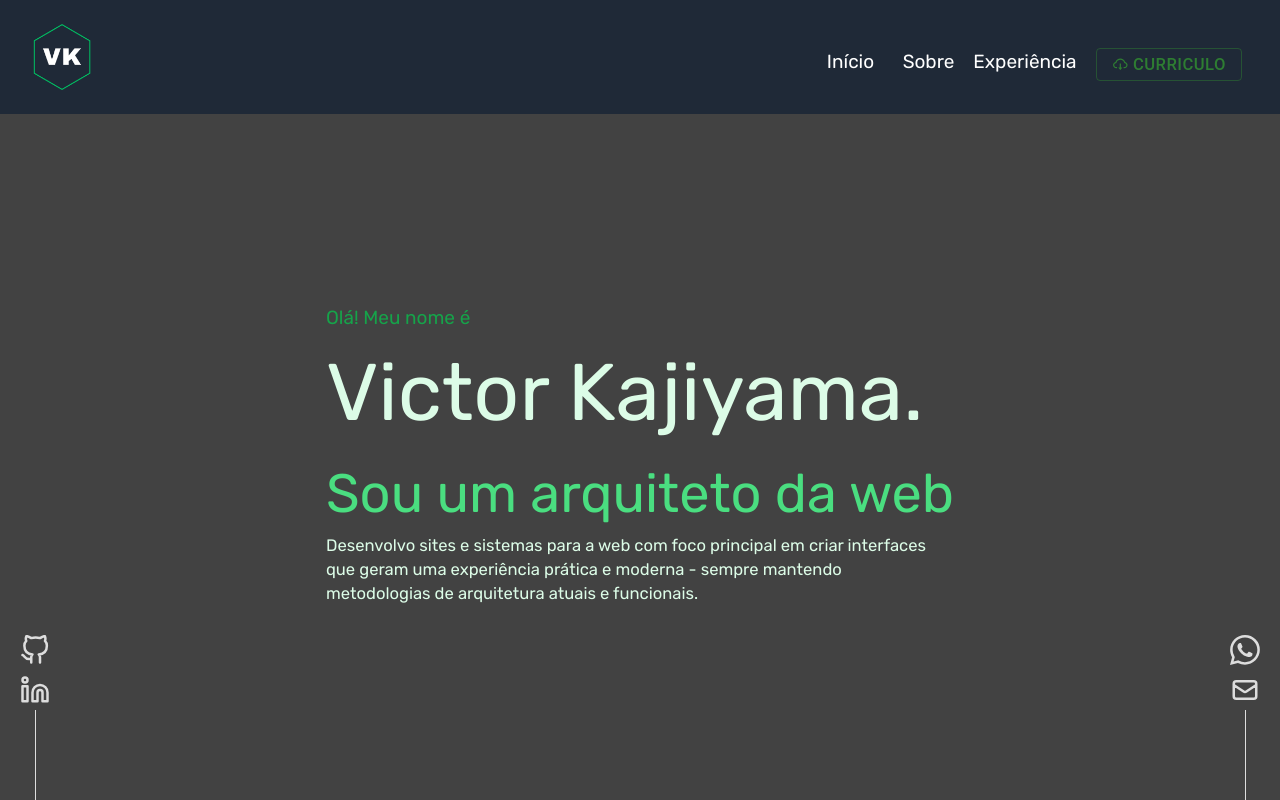
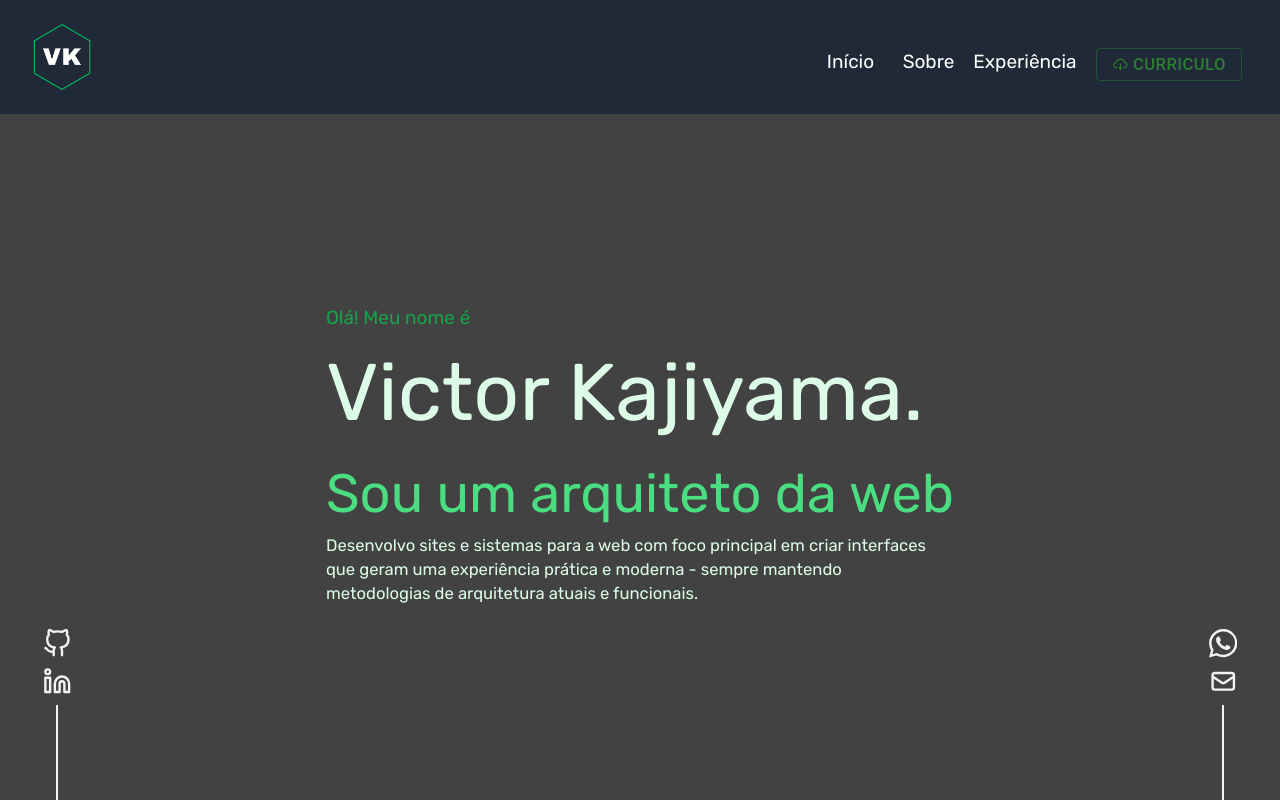
Before and after one commit to KajiyamaVK/Project-Blog, a Next.js app: page / in a window 1280 px wide. Built offline with nearby package versions, Linux system fonts and the light colour scheme.

Commit message:
Convertion from styled components to tailwind concluded

```diff
--- /dev/null
+++ b/src/components/BottomBars/ContactBar/index.tsx
@@ -0,0 +1,10 @@
+import Icon from "../Icon"
+
+export default function ContactBar() {
+    return (
+        <div className="absolute bottom-0 right-9 hidden flex-col text-2xl after:mx-auto after:block after:h-20 after:w-0.5 after:bg-slate-100 md:flex">
+            <Icon iconName="whatsapp"/>
+            <Icon iconName="email"/>
+        </div>
+    )
+};
--- /dev/null
+++ b/src/components/BottomBars/Icon/index.tsx
@@ -0,0 +1,47 @@
+import { FiGithub, FiLinkedin } from 'react-icons/fi';
+import { BsWhatsapp } from 'react-icons/bs';
+import { HiOutlineMail } from 'react-icons/hi';
+import Link from 'next/link';
+import { ReactElement } from 'react';
+
+interface iIcon {
+  iconName: string;
+}
+
+export default function Icon(props: iIcon): ReactElement {
+  let icon;
+  let classes: string = 'mb-2 cursor-pointer  text-gray-100 hover:text-green-400 transition-colors duration-300 ';
+  switch (props.iconName) {
+    case 'github':
+      icon = (
+        <Link href="https://github.com/KajiyamaVK/">
+          <FiGithub className={classes} />
+        </Link>
+      );
+      break;
+    case 'linkedin':
+      icon = (
+        <Link href="https://www.linkedin.com/in/victor-kajiyama/">
+          <FiLinkedin className={classes} />
+        </Link>
+      );
+      break;
+    case 'whatsapp':
+      icon = (
+        <Link href="https://wa.me/+5511988269888">
+          <BsWhatsapp className={classes} />
+        </Link>
+      );
+      break;
+    case 'email':
+      icon = (
+        <Link href="mailto:victor.kajiyama@gmail.com">
+          <HiOutlineMail className={classes} />
+        </Link>
+      );
+      break;
+    default:
+      icon = <div></div>;
+  }
+  return icon;
+}
--- /dev/null
+++ b/src/components/BottomBars/SocialMediaBar/index.tsx
@@ -0,0 +1,10 @@
+import Icon from '../Icon';
+
+export default function SocialMediaBar() {
+  return (
+    <div className="absolute bottom-0 left-9 hidden flex-col text-2xl after:mx-auto after:block after:h-20 after:w-0.5 after:bg-slate-100 md:flex">
+      <Icon iconName="github" />
+      <Icon iconName="linkedin" />
+    </div>
+  );
+}
--- a/src/components/ContactBar/index.tsx
+++ /dev/null
@@ -1,15 +0,0 @@
-import { Main, WhatsappIcon, EmailIcon, FormatedLink } from './style';
-
-export default function ContactBar() {
-    return (
-        <Main>
-            <FormatedLink href="https://wa.me/+5511988269888" target='_blank'>
-                <WhatsappIcon />
-            </FormatedLink>
-
-            <FormatedLink href='mailto:victor.kajiyama@gmail.com' target='_blank'>
-                <EmailIcon />
-            </FormatedLink>
-        </Main>
-    )
-};
--- a/src/components/ContactBar/style.tsx
+++ /dev/null
@@ -1,52 +0,0 @@
-import styled from 'styled-components';
-import { BsWhatsapp } from 'react-icons/bs';
-import { HiOutlineMail } from 'react-icons/hi';
-import Link from 'next/link';
-import { ReactElement, ReactNode } from 'react';
-
-const Main = styled.div`
-    display: flex;
-    flex-direction: column;
-    position: absolute;
-    bottom: 0;
-    right: 20px;
-    font-size:30px;
-    color: #ddd;
-    &::after{
-        content: "";
-        display: block;
-        width: 1px;
-        height: 90px;
-        margin: 0px auto;
-        background-color: #ddd;
-}
-`;
-
-const FormatedLink = styled(Link)`
-    color: #ddd;
-`;
-
-const IconContainer = styled.div`
-    margin: 5px 0;
-    &:hover{
-        cursor: pointer;
-        color: #00bf63;
-    }
-`;
-
-type IconProps = {
-    icon: React.ComponentType<{ size?: number }>;
-    children?: ReactNode;
-};
-
-const Icon = ({ icon: IconComponent, children }: IconProps): ReactElement => (
-    <IconContainer>
-        <IconComponent />
-        {children}
-    </IconContainer>
-);
-
-const EmailIcon = () => <Icon icon={HiOutlineMail} />;
-const WhatsappIcon = () => <Icon icon={BsWhatsapp} />;
-
-export { Main, IconContainer, FormatedLink, EmailIcon, WhatsappIcon }
--- a/src/components/SocialMediaBar/index.tsx
+++ /dev/null
@@ -1,16 +0,0 @@
-import { Main, FormatedLink, GithubIcon, LinkedinIcon } from './style';
-
-export default function SocialMediaBar() {
-    return (
-        <Main>
-            <FormatedLink href="https://github.com/KajiyamaVK/" target='_blank'>
-                <GithubIcon />
-            </FormatedLink>
-
-            <FormatedLink href="https://www.linkedin.com/in/victor-kajiyama/" target='_blank'>
-                <LinkedinIcon />
-            </FormatedLink>
-
-        </Main>
-    )
-};
--- a/src/components/SocialMediaBar/style.tsx
+++ /dev/null
@@ -1,54 +0,0 @@
-import styled from 'styled-components';
-import Link from 'next/link';
-import { FiGithub, FiLinkedin } from 'react-icons/fi';
-import { ReactElement, ReactNode } from 'react';
-
-
-
-const Main = styled.div`
-    display: flex;
-    flex-direction: column;
-    position: absolute;
-    bottom: 0;
-    left: 20px;
-    font-size:30px;
-    color: #ddd;
-    &::after{
-        content: "";
-        display: block;
-        width: 1px;
-        height: 90px;
-        margin: 0px auto;
-        background-color: #ddd;
-}
-`;
-
-const FormatedLink = styled(Link)`
-    color: #ddd;
-
-`;
-
-const IconContainer = styled.div`
-    margin: 5px 0;
-    &:hover{
-        cursor: pointer;
-        color: #00bf63;
-    }
-`;
-
-type IconProps = {
-    icon: React.ComponentType<{ size?: number }>;
-    children?: ReactNode;
-};
-
-const Icon = ({ icon: IconComponent, children }: IconProps): ReactElement => (
-    <IconContainer>
-        <IconComponent />
-        {children}
-    </IconContainer>
-);
-
-const GithubIcon = () => <Icon icon={FiGithub} />;
-const LinkedinIcon = () => <Icon icon={FiLinkedin} />;
-
-export { Main, IconContainer, FormatedLink, GithubIcon, LinkedinIcon }
--- a/src/components/Topbar/style.tsx
+++ /dev/null
@@ -1,41 +0,0 @@
-import styled from 'styled-components';
-import Image from 'next/image';
-import { FiMenu } from 'react-icons/fi';
-
-// const Main = styled.div`
-//     background-color: #333;
-//     width: 100%;
-//     display: flex;
-//     flex-direction: row;
-//     height: 100px;
-//     justify-content: space-between;
-// `;
-
-const LinksContainer = styled.div`
-    display: flex;
-    position: relative;
-    color: #ddd;
-    @media (max-width: 768px) {
-        display: none;
-    }
-`;
-
-// const FiMenuIcon = styled(FiMenu)`
-//     display: none;
-//     @media (max-width: 768px) {
-//         display: block;
-//         margin: 40px 20px;
-//         font-size: 30px;
-//         color: #ddd;
-//     }
-// `;
-
-// const Logo = styled(Image)`
-//     width:45px;
-//     height:45px;
-//     padding:30px 50px;
-// `;
-
-
-
-export { LinksContainer }
--- a/src/pages/index.jsx
+++ b/src/pages/index.jsx
@@ -1,9 +1,9 @@
 import Head from 'next/head';
 import Topbar from '../components/Topbar';
-import SocialMediaBar from '../components/SocialMediaBar';
-import ContactBar from '../components/ContactBar';
+import SocialMediaBar from '../components/BottomBars/SocialMediaBar';
+import ContactBar from '../components/BottomBars/ContactBar';
 import { Rubik } from 'next/font/google';
-import Homepage from '../components/Homepage';
+import Homepage from '../pages/Homepage';
 
 const rubik = Rubik({ subsets: ['latin'], weights: [400, 500, 700] });
 
@@ -20,7 +20,7 @@ export default function Home() {
         <link rel="icon" href="/imgs/logo.ico" />
       </Head>
       <Topbar />
-      <div className='mx-fluid-2 flex justify-center items-start '>
+      <div className="mx-fluid-2 flex items-start justify-center ">
         <Homepage />
       </div>
       <SocialMediaBar />
--- a/src/styles/global_Styled_Components.tsx
+++ /dev/null
@@ -1,19 +0,0 @@
-import styled from "styled-components";
-
-const Main = styled.div`
-  display: flex;
-  flex-direction: column;
-  align-items: flex-start;
-  justify-content: center;
-  max-width: 1000px;
-  margin: 0 auto;
-  height: 70vh;
-  position: relative;
-
-  @media (max-width: 768px) {
-    margin: 0 20px; // Change margin on X-axis for smaller screens
-    padding: 0;
-  }
-`;
-
-export { Main };
```
Also changed, not shown: src/pages/Homepage/index.tsx (renamed from src/components/Homepage/index.tsx).
